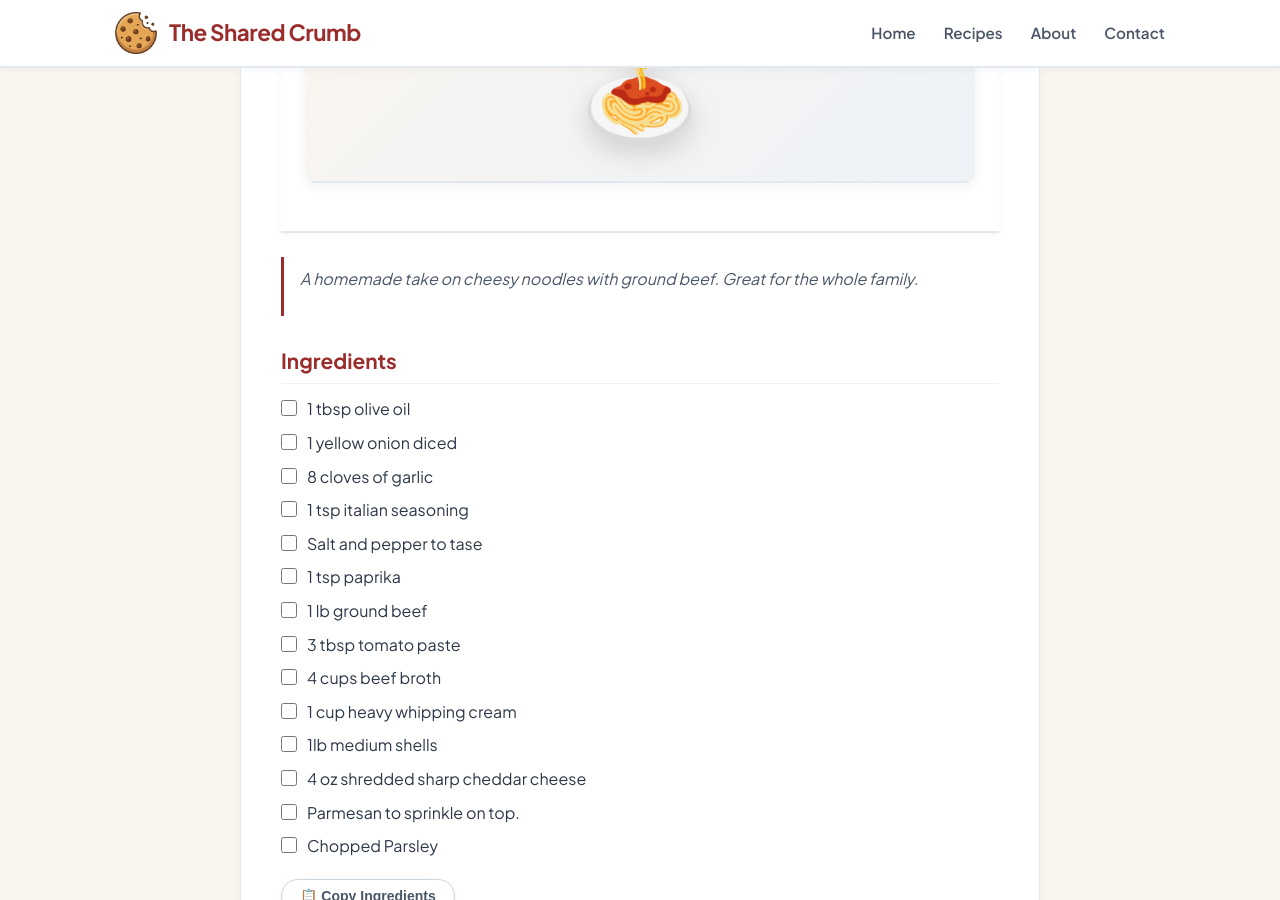
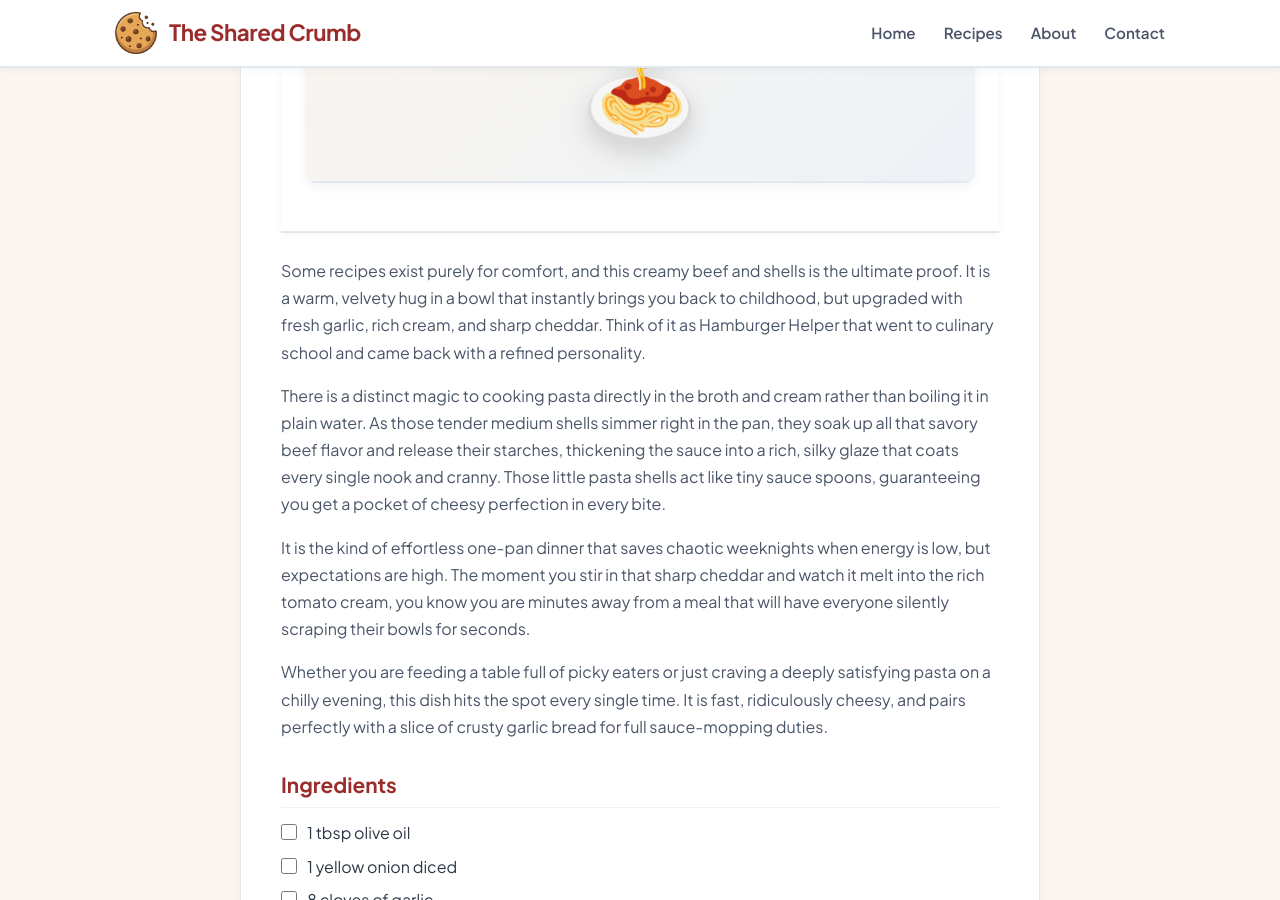
Before and after one commit to TheSharedCrumb/TheSharedCrumb, a Jekyll site: the page built from _recipes/Pasta_CreamyBeefShells.md, in a window 1280 px wide and 900 px high, scrolled down 597 px. Built offline with Jekyll 4.4.1, drawn with Linux system fonts in a browser that asks for light colours.

Commit message:
Update Pasta_CreamyBeefShells.md

```diff
--- a/_recipes/Pasta_CreamyBeefShells.md
+++ b/_recipes/Pasta_CreamyBeefShells.md
@@ -12,7 +12,13 @@ cost: "$"
 image: ""
 ---
 
-> *A homemade take on cheesy noodles with ground beef. Great for the whole family.*
+Some recipes exist purely for comfort, and this creamy beef and shells is the ultimate proof. It is a warm, velvety hug in a bowl that instantly brings you back to childhood, but upgraded with fresh garlic, rich cream, and sharp cheddar. Think of it as Hamburger Helper that went to culinary school and came back with a refined personality.
+
+There is a distinct magic to cooking pasta directly in the broth and cream rather than boiling it in plain water. As those tender medium shells simmer right in the pan, they soak up all that savory beef flavor and release their starches, thickening the sauce into a rich, silky glaze that coats every single nook and cranny. Those little pasta shells act like tiny sauce spoons, guaranteeing you get a pocket of cheesy perfection in every bite.
+
+It is the kind of effortless one-pan dinner that saves chaotic weeknights when energy is low, but expectations are high. The moment you stir in that sharp cheddar and watch it melt into the rich tomato cream, you know you are minutes away from a meal that will have everyone silently scraping their bowls for seconds.
+
+Whether you are feeding a table full of picky eaters or just craving a deeply satisfying pasta on a chilly evening, this dish hits the spot every single time. It is fast, ridiculously cheesy, and pairs perfectly with a slice of crusty garlic bread for full sauce-mopping duties.
 
 ### Ingredients
 * 1 tbsp olive oil
```
